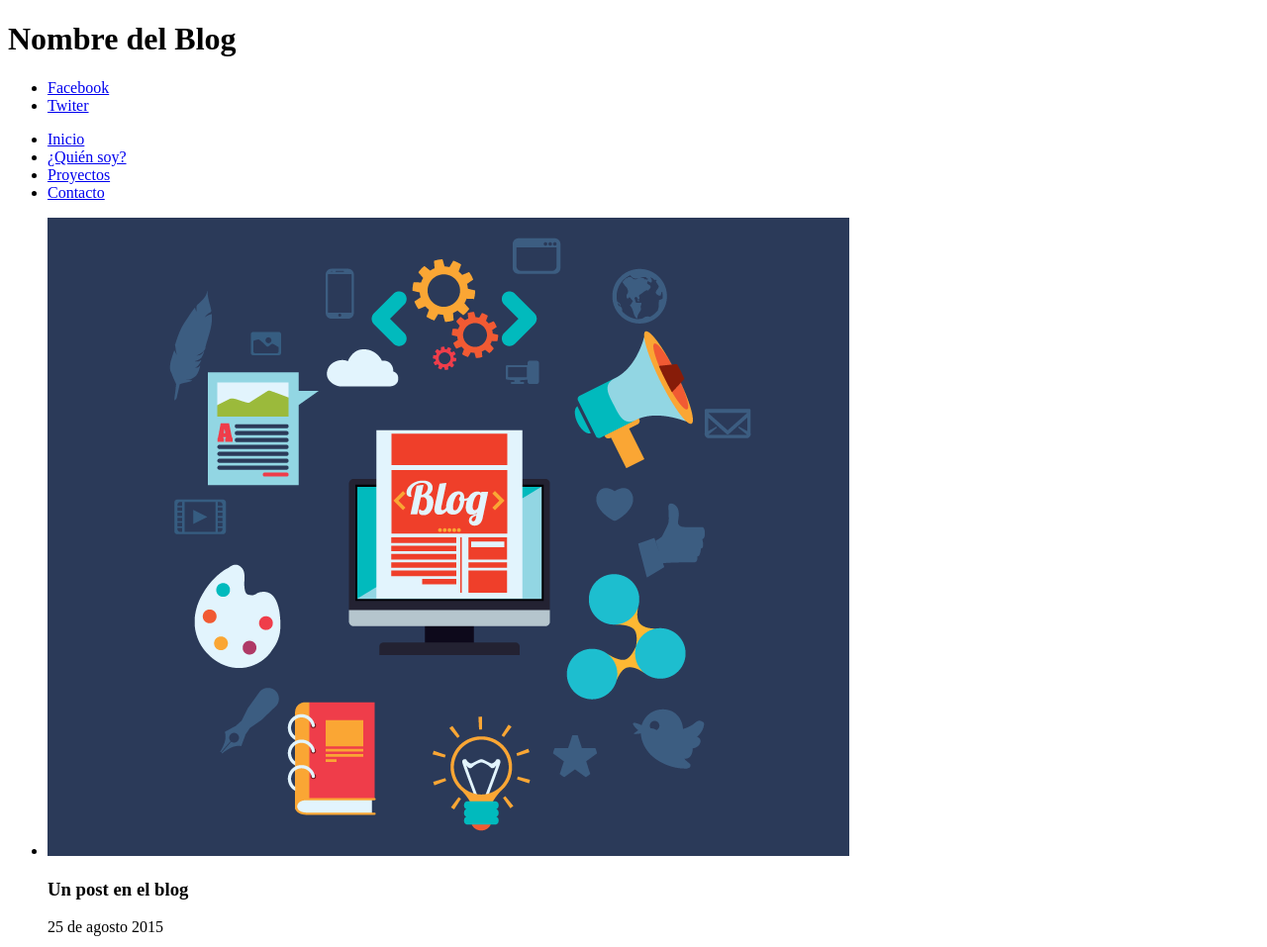
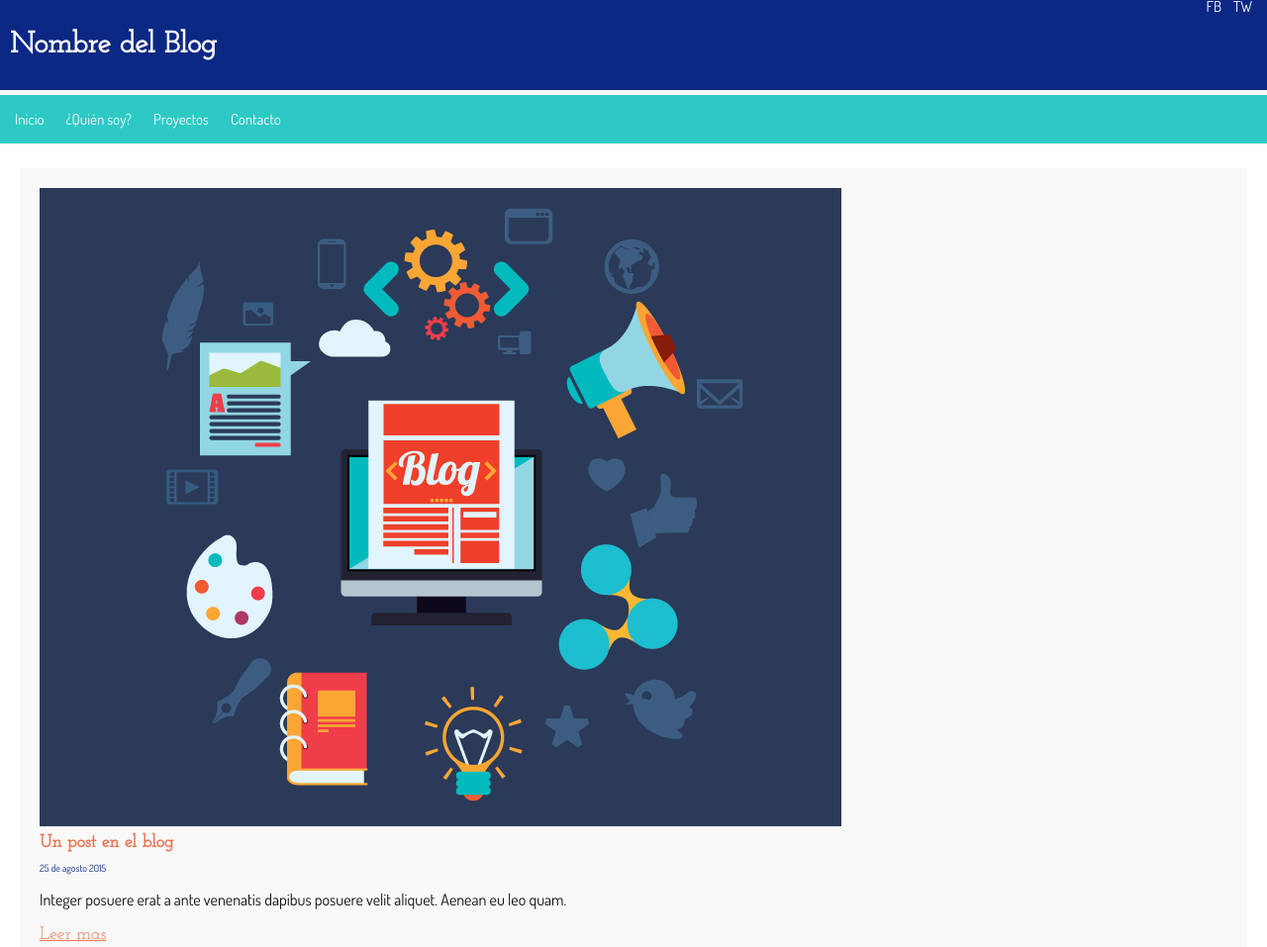
Before and after one commit to Kmontano06/blog-1, a plain HTML site: page index.html in a window 1280 px wide. Shown: the top 957 px of the page at 99% size. Drawn offline with Linux system fonts and the light colour scheme.

Commit message:
Cambios css

```diff
--- a/index.html
+++ b/index.html
@@ -2,16 +2,18 @@
 <html lang="en">
 <head>
 	<meta charset="UTF-8">
+	<meta name="viewport" content="width=device-width,initial-scale-1">
 	<title>Blog</title>
-	<!--<link rel="stylesheet" href="css/style.css">-->
+	<link rel="stylesheet" href="css/style.css">
+
 </head>
 <body>
 	<header class="header-main">
 		<div class="content-head">
 			<h1 class="title-main">Nombre del Blog</h1>
 			<ul class="list-social">
-				<li class="list-social-item"><a href="#">Facebook</a></li>
-				<li class="list-social-item"><a href="#">Twiter</a></li>
+				<li class="list-social-item"><a class="list-social-link" href="#">FB</a></li>
+				<li class="list-social-item"><a class="list-social-link" href="#">TW</a></li>
 			</ul>
 		</div>
 		<nav class="container-nav">
--- a/sass/partials/_globals.scss
+++ b/sass/partials/_globals.scss
@@ -7,41 +7,45 @@ html {
   box-sizing: border-box;
   font-size: 62.5%;
   padding:10px;
+  padding:0;
+  margin:0;
+  font-family: $font-body;
 }
 *, *:before, *:after {
   box-sizing: inherit;
 }
-.subtitle-guide{
-	color:$color-blue;
-	font-size:20px;
-	text-decoration:underline;
+img{
+  width: inherit;
+  max-width: 100%;
+  height: auto;
 }
-.title-main{
-	color:$color-dark-gray;
-	font-size:40px;
-	text-decoration:underline;
+ul{
+  list-style: none;
+  padding:0;
+  margin: 0;
 }
+a{
+	text-decoration:none;
+}
+h2,h3{
+	padding:0;
+	margin:0;
+}
+/*
+  Sintaxis media:
+    @media (min-width:680px){
+        .class1{
+            float:left;
+            width:74%;
+        }
+        .class2{
+            float:right;
+            width:24%;
+        }
+    }
 
-.content-color{
-	width:100px;
-	height:100px;
-	padding:10px;
-	display:inline-block;
-	text-align:center;
-	font-size:20px;
-	margin:10px;
-}
-.color-dark-gray{
-	background:$color-dark-gray;
-}
-.color-light-gray{
-	background:$color-light-gray;
-}
-h1{
-	font-size:20px;
-	font-family:$font-title;
-}
-p{
-	font-size:17px;
-	font-family:$font-body;
-}
+*//*
+
+		Estilos del Blog
+
+*/
--- a/sass/partials/_variables.scss
+++ b/sass/partials/_variables.scss
@@ -1,7 +1,9 @@
-$color-dark-gray:#545357;
-$color-light-gray:#E8E6E5;
-$color-black:#231F20;
-$color-white:#fff;
-$color-blue:#133589;
-$font-title:Trebuchet MS, Arial, sans-serif;
-$font-body:Verdana, Arial, sans-serif;
+@import url(https://fonts.googleapis.com/css?family=Josefin+Slab);
+@import url(https://fonts.googleapis.com/css?family=Dosis);
+$color-gray:#f9f9f9;
+$color-blue:#0b2884;
+$color-black:#0F0F0F;
+$color-orange:#E87552;
+$color-turquese:#2DC9C5;
+$font-title:"Josefin Slab", Arial, sans-serif;
+$font-body:"Dosis", Trebuchet MS, sans-serif;
--- /dev/null
+++ b/sass/partials/components/_header.scss
@@ -0,0 +1,31 @@
+.header-main{
+  width: 100%;
+}
+.content-head{
+  width: 100%;
+  background: $color-blue;
+  color:$color-gray;
+  padding: 10px;
+
+  .title-main{
+  	font-family: $font-title;
+  	font-size: 30px;
+  	display: inline-block
+  }
+}
+.list-social{
+	float:right;
+	margin-top:-18px;
+}
+.list-social-item{
+  display: inline-block;
+  vertical-align: top;
+  margin: 5px;
+
+  .list-social-link{
+	color:$color-gray;
+	font-size:15px;
+	font-family:$font-body;
+  }
+
+}
--- a/sass/partials/components/_nav.scss
+++ b/sass/partials/components/_nav.scss
@@ -1,17 +1,16 @@
-.container-nav{
-	background:$color-light-gray;
-	width:100%;
-	padding:10px 5px;
-}
 .list-nav{
-	list-style:none;
+	background:$color-turquese;
+	margin:5px 0;
+	padding:5px;
 }
 .list-nav-item{
 	display:inline-block;
-	margin-right:30px;
+	vertical-align:top;
+	margin:10px;
+
+	.list-nav-link{
+		color:$color-gray;
+		font-size: 15px;
+		font-family: $font-body;
+	}
 }
-.list-nav-link{
-	color:$color-dark-gray;
-	font-size:20px;
-	font-family:$font-title;
-}
--- /dev/null
+++ b/sass/partials/components/_posts.scss
@@ -0,0 +1,30 @@
+.content-post{
+	padding:10px;
+}
+.list-post-item{
+	background:$color-gray;
+	padding:20px;
+	margin:10px;
+
+	.title-post{
+		color:$color-orange;
+		font-family: $font-title;
+		font-size: 18px;
+		margin: 5px 0;
+	}
+	.date-post{
+		color:$color-blue;
+		font-family: $font-body;
+		font-weight: lighter;
+	}
+	.text-post{
+		font-size:16px;
+		color:$color-black;
+	}
+	.link-post{
+		color:$color-orange;
+		font-family: $font-title;
+		font-size: 18px;
+		text-decoration: underline;
+	}
+}
--- a/sass/style.scss
+++ b/sass/style.scss
@@ -12,4 +12,6 @@
 @import "partials/layout";
 
 // Components Pages
+@import "partials/components/header";
 @import "partials/components/nav";
+@import "partials/components/posts";
```
Also changed, not shown: css/style.css, 4 other files.
